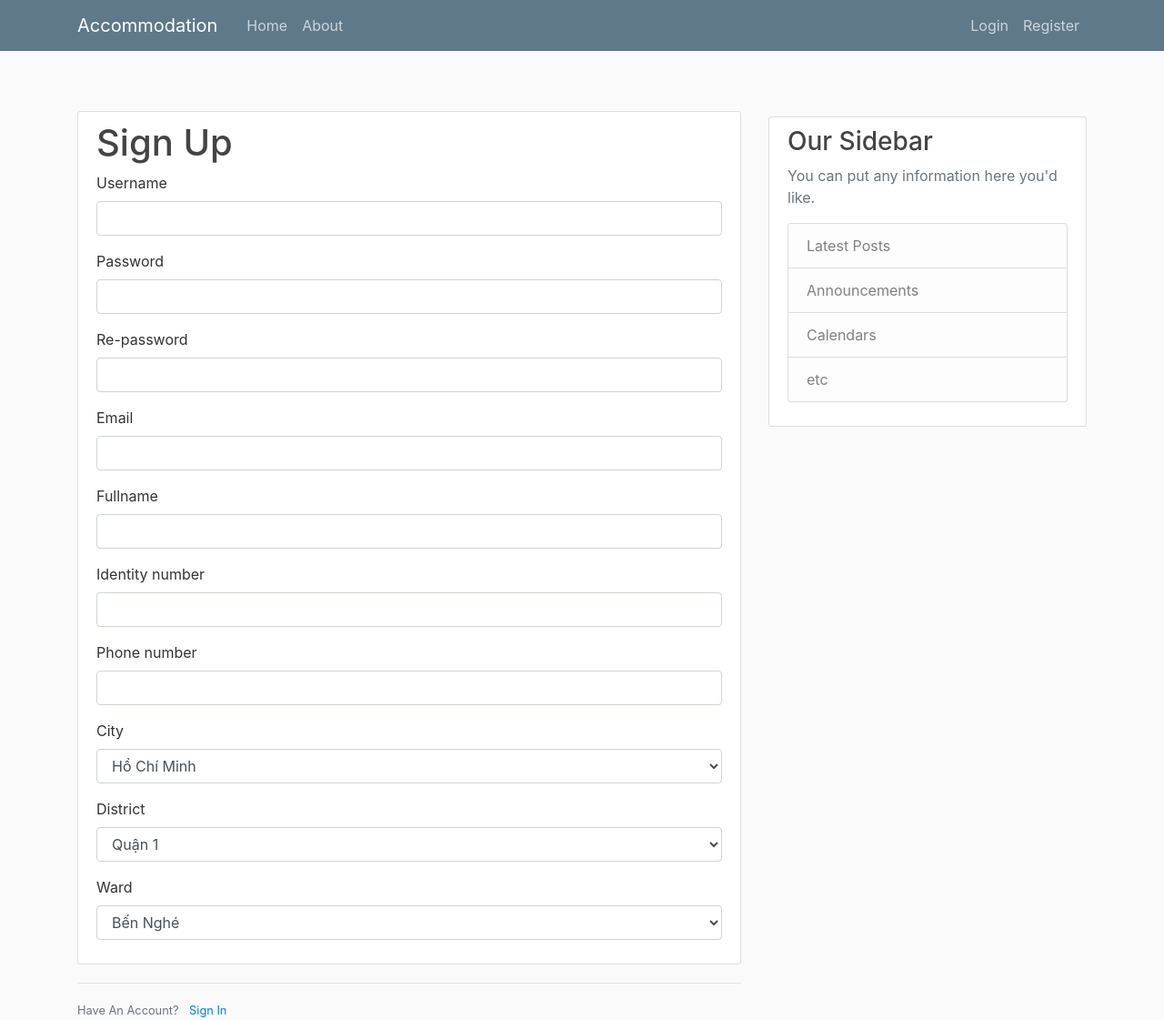
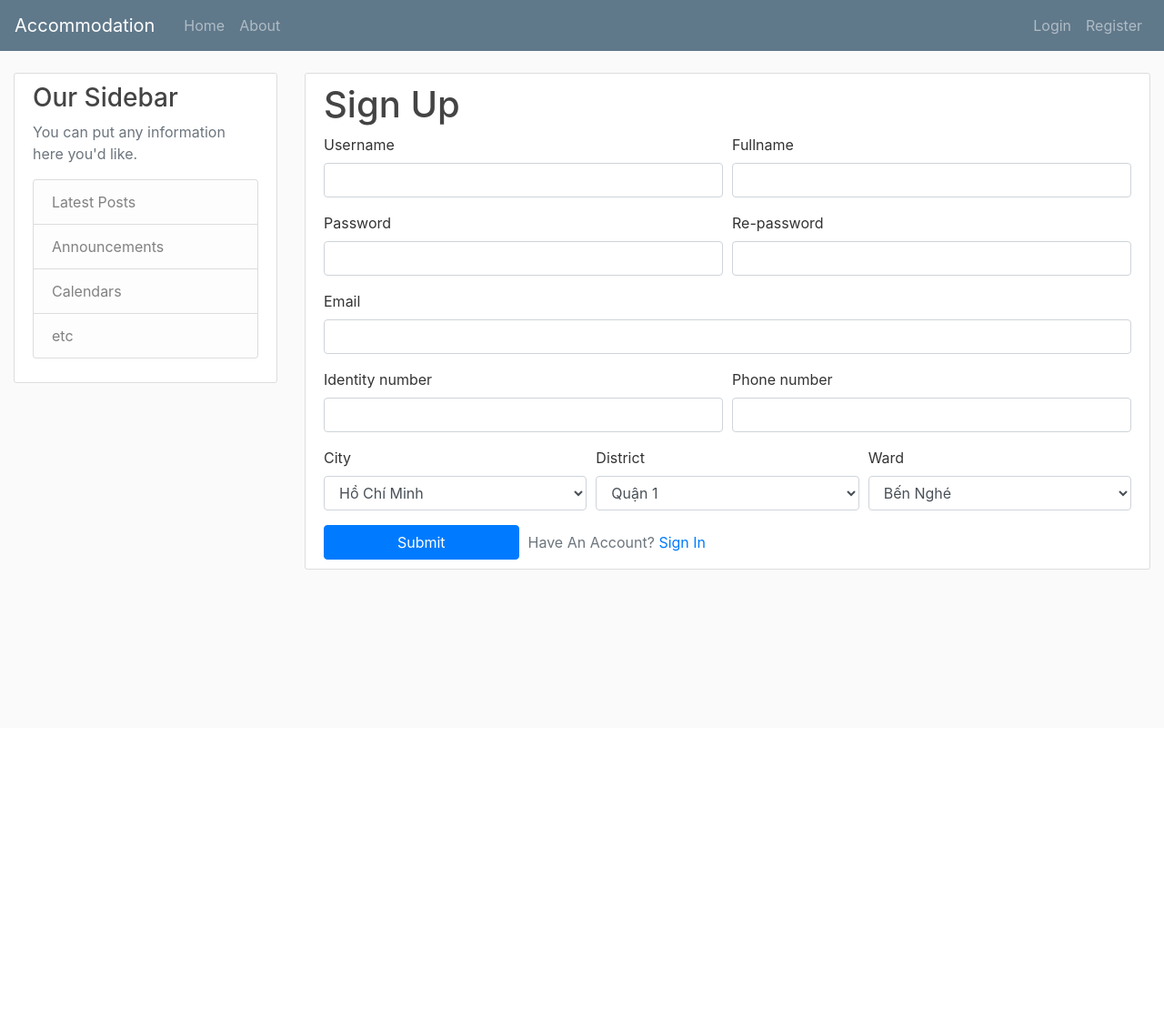
Before and after one commit to eruchii/BaiTapLonPTUW, a Flask app: page /owner/register in a window 1280 px wide. Shown: the whole page at 91% size. After the commit the page ends 626 px from the top, so only its background shows below. Run offline with Flask 2, Linux system fonts and the light colour scheme; some libraries are stand-ins or nearby versions.

Commit message:
owner layout

```diff
--- a/easyaccomod/chat.py
+++ b/easyaccomod/chat.py
@@ -1,3 +1,6 @@
+from gevent import monkey
+monkey.patch_all()
+
 from flask_socketio import SocketIO, emit, disconnect, send
 from flask import *
 from easyaccomod import app, db
@@ -6,6 +9,7 @@ from functools import wraps
 from easyaccomod.models import Message, User
 from sqlalchemy import or_, and_
 from datetime import datetime
+
 
 chat_bp = Blueprint("chat", __name__)
 socketio = SocketIO(app)
--- a/easyaccomod/static/chat.css
+++ b/easyaccomod/static/chat.css
@@ -18,7 +18,7 @@ img{ max-width:100%;}
 .srch_bar {
   display: inline-block;
   text-align: right;
-  width: 60%; padding:
+  width: 60%; padding:10px;
 }
 .headind_srch{ padding:10px 29px 10px 20px; overflow:hidden; border-bottom:1px solid #c4c4c4;}
 
--- /dev/null
+++ b/easyaccomod/static/style_owner.css
@@ -0,0 +1,88 @@
+body {
+    background: #fafafa;
+    color: #333333;
+    margin-top: 5rem;
+}
+
+h1,
+h2,
+h3,
+h4,
+h5,
+h6 {
+    color: #444444;
+}
+
+.bg-steel {
+    background-color: #5f788a;
+}
+
+.site-header .navbar-nav .nav-link {
+    color: #cbd5db;
+}
+
+.site-header .navbar-nav .nav-link:hover {
+    color: #ffffff;
+}
+
+.site-header .navbar-nav .nav-link.active {
+    font-weight: 500;
+}
+
+.content-section {
+    background: #ffffff;
+    padding: 10px 20px;
+    border: 1px solid #dddddd;
+    border-radius: 3px;
+    margin-bottom: 20px;
+}
+
+.article-title {
+    color: #444444;
+}
+
+a.article-title:hover {
+    color: #428bca;
+    text-decoration: none;
+}
+
+.article-content {
+    white-space: pre-line;
+}
+
+.article-img {
+    height: 65px;
+    width: 65px;
+    margin-right: 16px;
+}
+
+.article-metadata {
+    padding-bottom: 1px;
+    margin-bottom: 4px;
+    border-bottom: 1px solid #e3e3e3
+}
+
+.article-metadata a:hover {
+    color: #333;
+    text-decoration: none;
+}
+
+.article-svg {
+    width: 25px;
+    height: 25px;
+    vertical-align: middle;
+}
+
+.account-img {
+    height: 125px;
+    width: 125px;
+    margin-right: 20px;
+    margin-bottom: 16px;
+}
+
+.account-heading {
+    font-size: 2.5rem;
+}
+
+
+/*=================   NEW CSS   =====================*/
--- a/easyaccomod/templates/owner/layout.html
+++ b/easyaccomod/templates/owner/layout.html
@@ -5,7 +5,7 @@
     <meta charset="UTF-8">
     <meta name="viewport" content="width=device-width, initial-scale=1.0">
     <link rel="stylesheet" href="https://maxcdn.bootstrapcdn.com/bootstrap/4.0.0/css/bootstrap.min.css" integrity="sha384-Gn5384xqQ1aoWXA+058RXPxPg6fy4IWvTNh0E263XmFcJlSAwiGgFAW/dAiS6JXm" crossorigin="anonymous">
-    <link rel="stylesheet" href="{{ url_for('static', filename='style.css') }}">
+    <link rel="stylesheet" href="{{ url_for('static', filename='style_owner.css') }}">
     {% if title %}
     <title>Accommodation - {{ title }}</title>
     {% else %}
@@ -14,76 +14,18 @@
 </head>
 
 <body>
-    <header class="site-header">
-        <nav class="navbar navbar-expand-md navbar-dark bg-steel fixed-top">
-            <div class="container">
-                <a class="navbar-brand mr-4" href="/">Accommodation</a>
-                <button class="navbar-toggler" type="button" data-toggle="collapse" data-target="#navbarToggle"
-                    aria-controls="navbarToggle" aria-expanded="false" aria-label="Toggle navigation">
-                    <span class="navbar-toggler-icon"></span>
-                </button>
-                <div class="collapse navbar-collapse" id="navbarToggle">
-                    <div class="navbar-nav mr-auto">
-                        <a class="nav-item nav-link" href="{{ url_for('home') }}">Home</a>
-                        <a class="nav-item nav-link" href="{{ url_for('about') }}">About</a>
-                    </div>
-                    <!-- Navbar Right Side -->
-                    <div class="navbar-nav">
-                        {% if current_user.is_authenticated %}
-                            <a class="nav-item nav-link" href="{{ url_for('logout') }}">Logout</a>
-                        {% else %}
-                            <a class="nav-item nav-link" href="{{ url_for('login') }}">Login</a>
-                            <a class="nav-item nav-link" href="{{ url_for('register') }}">Register</a>
-                        {% endif %}
-                    </div>
-                </div>
+    {% include 'owner/navbar.html' %}
+    <div class="container-fluid">
+        <div class="row">
+            <div class="col-md-3">
+                {% include 'owner/sidebar.html' %}
             </div>
-        </nav>
-    </header>
-
-    <main role="main" class="container">
-        <div class="row">
-            <div class="col-md-8">
-                {% with messages = get_flashed_messages(with_categories=true) %}
-                    {% if messages %}
-                        {% for category, message in messages %}
-                            <div class="alert alert-{{ category }}">
-                                {{ message }}
-                            </div>
-                        {% endfor %}
-                    {% endif %}
-                {% endwith %}
-                <!-- ---------------------------------- -->
-                <!-- content la ten cua block, endblock se dong cai block cua no -->
+            <div class="col-md-9">
                 {% block content %}
                 {% endblock %}
             </div>
-            <div class="col-md-4">
-                <div class="content-section">
-                    <h3>Our Sidebar</h3>
-                    <p class='text-muted'>You can put any information here you'd like.
-                        <ul class="list-group">
-                            <li class="list-group-item list-group-item-light">Latest Posts</li>
-                            <li class="list-group-item list-group-item-light">Announcements</li>
-                            <li class="list-group-item list-group-item-light">Calendars</li>
-                            <li class="list-group-item list-group-item-light">etc</li>
-                        </ul>
-                    </p>
-                </div>
-            </div>
         </div>
-    </main>
-
-    <!-- jQuery, Popper.js, and Bootstrap JS-->
-    <script src="https://code.jquery.com/jquery-3.5.1.slim.min.js"
-        integrity="sha384-DfXdz2htPH0lsSSs5nCTpuj/zy4C+OGpamoFVy38MVBnE+IbbVYUew+OrCXaRkfj" crossorigin="anonymous">
-    </script>
-    <script src="https://cdn.jsdelivr.net/npm/popper.js@1.16.1/dist/umd/popper.min.js"
-        integrity="sha384-9/reFTGAW83EW2RDu2S0VKaIzap3H66lZH81PoYlFhbGU+6BZp6G7niu735Sk7lN" crossorigin="anonymous">
-    </script>
-    <script src="https://cdn.jsdelivr.net/npm/bootstrap@4.5.3/dist/js/bootstrap.min.js"
-        integrity="sha384-w1Q4orYjBQndcko6MimVbzY0tgp4pWB4lZ7lr30WKz0vr/aWKhXdBNmNb5D92v7s" crossorigin="anonymous">
-    </script>
+    </div>
 </body>
 
 </html>
--- /dev/null
+++ b/easyaccomod/templates/owner/navbar.html
@@ -0,0 +1,22 @@
+<nav class="navbar navbar-expand-md navbar-dark bg-steel fixed-top">
+	<a class="navbar-brand mr-4" href="/">Accommodation</a>
+	<button class="navbar-toggler" type="button" data-toggle="collapse" data-target="#navbarToggle"
+		aria-controls="navbarToggle" aria-expanded="false" aria-label="Toggle navigation">
+		<span class="navbar-toggler-icon"></span>
+	</button>
+	<div class="collapse navbar-collapse" id="navbarToggle">
+		<div class="navbar-nav mr-auto">
+			<a class="nav-item nav-link" href="#"">Home</a>
+			<a class="nav-item nav-link" href="#"">About</a>
+		</div>
+		<!-- Navbar Right Side -->
+		<div class="navbar-nav">
+			{% if current_user.is_authenticated %}
+				<a class="nav-item nav-link" href="#">Logout</a>
+			{% else %}
+				<a class="nav-item nav-link" href="{{ url_for('owner.login') }}">Login</a>
+				<a class="nav-item nav-link" href="{{ url_for('owner.register') }}">Register</a>
+			{% endif %}
+		</div>
+	</div>
+</nav>
--- a/easyaccomod/templates/owner/register.html
+++ b/easyaccomod/templates/owner/register.html
@@ -1,55 +1,70 @@
-{% extends "layout.html" %}
+{% extends "owner/layout.html" %}
 {% block content %}
 <div class="content-section">
+	<div id="msg">
+	</div>
 	<h1>Sign Up</h1>
-	<form>
-		<div class="form-group">
+	<form id="register">
+		<div class="form-row">
+			<div class="form-group col-md-6">
 				<label>Username</label>
-			<input type="text" class="form-control" id="username">
+				<input type="text" class="form-control" id="username" required>
 			</div>
-		<div class="form-group">
+			<div class="form-group col-md-6">
+				<label>Fullname</label>
+				<input type="text" class="form-control" id="fullname" required>
+			</div>
+		</div>
+		<div class="form-row">
+			<div class="form-group col-md-6">
 				<label>Password</label>
-			<input type="password" class="form-control" id="password">
+				<input type="password" class="form-control" id="password" required>
 			</div>
-		<div class="form-group">
+			<div class="form-group col-md-6">
 				<label>Re-password</label>
-			<input type="password" class="form-control" id="check_password">
+				<input type="password" class="form-control" id="check_password" required>
+			</div>
 		</div>
 		<div class="form-group">
 			<label>Email</label>
-			<input type="text" class="form-control" id="email">
+			<input type="text" class="form-control" id="email" required>
 		</div>
-		<div class="form-group">
-			<label>Fullname</label>
-			<input type="text" class="form-control" id="fullname">
+		<div class="form-row">
+			<div class="form-group col-md-6">
+				<label>Identity number</label>
+				<input type="text" class="form-control" id="identity_number" required>
 			</div>
-		<div class="form-group">
-			<label>Identity number</label>
-			<input type="text" class="form-control" id="identity_number">
+			<div class="form-group col-md-6">
+				<label>Phone number</label>
+				<input type="text" class="form-control" id="phone_number" required>
 			</div>
-		<div class="form-group">
-			<label>Phone number</label>
-			<input type="text" class="form-control" id="phone_number">
 		</div>
-		<div class="form-group">
+		<div class="form-row">
+			<div class="form-group col-md-4">
 				<label>City</label>
 				<select class="form-control" id="city"></select>
 			</div>
-		<div class="form-group">
+			<div class="form-group col-md-4">
 				<label>District</label>
 				<select class="form-control" id="district"></select>
 			</div>
-		<div class="form-group">
+			<div class="form-group col-md-4">
 				<label>Ward</label>
 				<select class="form-control" id="ward"></select>
 			</div>
-
+		</div>
+		<div class="form-row align-items-center">
+			<div class="col-md-3">
+				<button type="button" class="btn btn-primary btn-block" onclick="Register()">Submit</button>
+			</div>
+			<div class="col-md-9">
+				<span class="text-muted">
+					Have An Account? <a href="{{ url_for('owner.login') }}">Sign In</a>
+				</span>
+			</div>
+		</div>
 	</form>
 </div>
-<div class="border-top pt-3">
-	<small class="text-muted">
-		Have An Account? <a href="{{ url_for('owner.login') }}" class="ml-2">Sign In</a>
-	</small>
-</div>
 <script src="/static/search.js"></script>
+<script src="/static/owner.js"></script>
 {% endblock content %}
--- /dev/null
+++ b/easyaccomod/templates/owner/sidebar.html
@@ -0,0 +1,11 @@
+<div class="content-section">
+    <h3>Our Sidebar</h3>
+    <p class='text-muted'>You can put any information here you'd like.
+        <ul class="list-group">
+            <li class="list-group-item list-group-item-light">Latest Posts</li>
+            <li class="list-group-item list-group-item-light">Announcements</li>
+            <li class="list-group-item list-group-item-light">Calendars</li>
+            <li class="list-group-item list-group-item-light">etc</li>
+        </ul>
+    </p>
+</div>
```
Also changed, not shown: easyaccomod/static/owner.js (added, +52 -0 lines), easyaccomod/site.db. Lines whose indentation alone changed are shown as unchanged.
